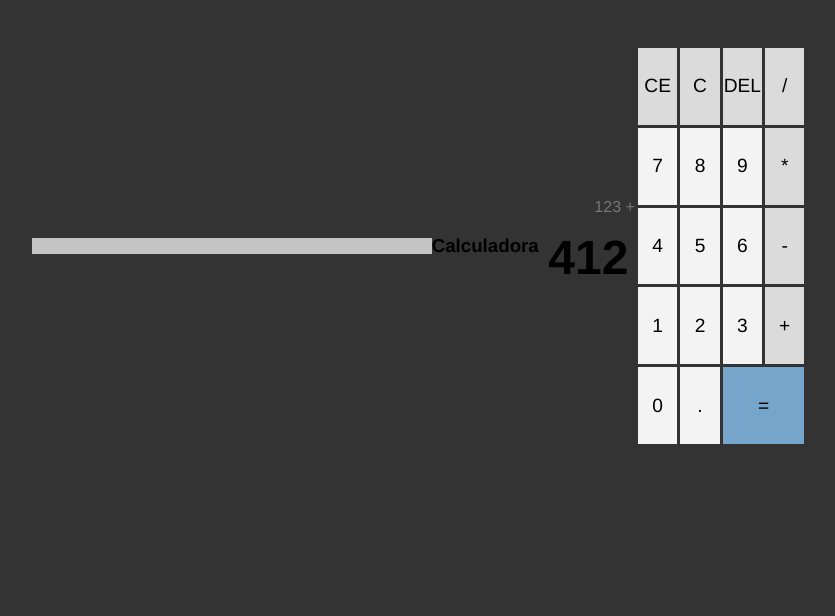
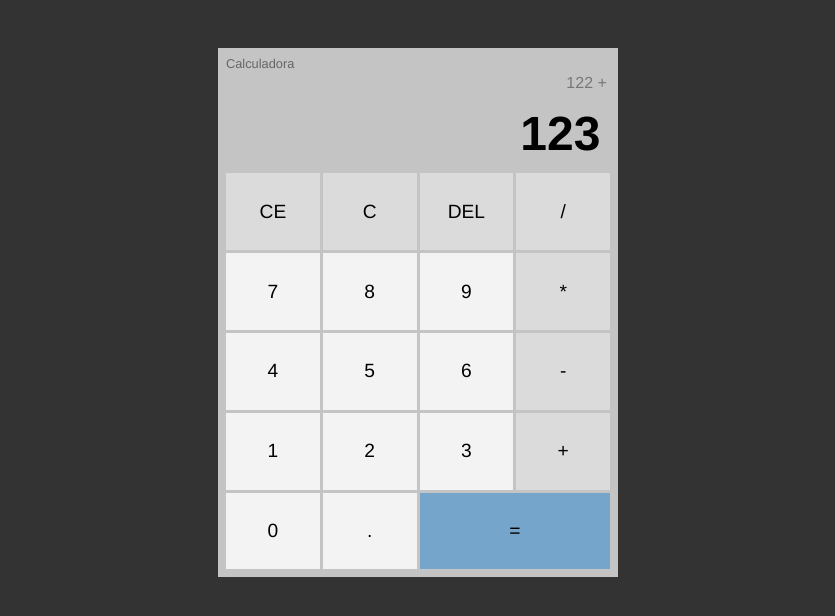
Before and after one commit to YtalloPereira/Calculadora-4-operacoes, a plain HTML site: page index.html in a window 1280 px wide. Shown: the whole page, without its empty margins (222-1057 px from the left). Drawn offline with Linux system fonts and the light colour scheme.

Commit message:
refactor: atualizando view

```diff
--- a/index.html
+++ b/index.html
@@ -1,18 +1,19 @@
 <!DOCTYPE html>
 <html lang="en">
   <head>
-    <meta charset="UTF-8">
-    <meta name="viewport" content="width=device-width, initial-scale=1.0">
-    <title>Js Calc</title>
-    <link rel="stylesheet" href="css/styles.css">
+    <meta charset="UTF-8" />
+    <meta http-equiv="X-UA-Compatible" content="IE=edge" />
+    <meta name="viewport" content="width=device-width, initial-scale=1.0" />
+    <title>JS Calc</title>
+    <link rel="stylesheet" href="css/styles.css" />
     <script src="js/scripts.js" defer></script>
   </head>
   <body>
-    <div id="calc" ></div>
+    <div id="calc">
       <h3>Calculadora</h3>
       <div id="operations">
-        <div id="previous-operation">123 +</div>
-        <div id="current-operation">412</div>
+        <div id="previous-operation">122 +</div>
+        <div id="current-operation">123 </div>
       </div>
       <div id="buttons-container">
         <button>CE</button>
@@ -33,7 +34,8 @@
         <button>+</button>
         <button class="number">0</button>
         <button class="number">.</button>
-        <button id="equal-btn" >=</button>
+        <button id="equal-btn">=</button>
+      </div>
     </div>
   </body>
 </html>
```
Lines whose indentation alone changed are shown as unchanged.
